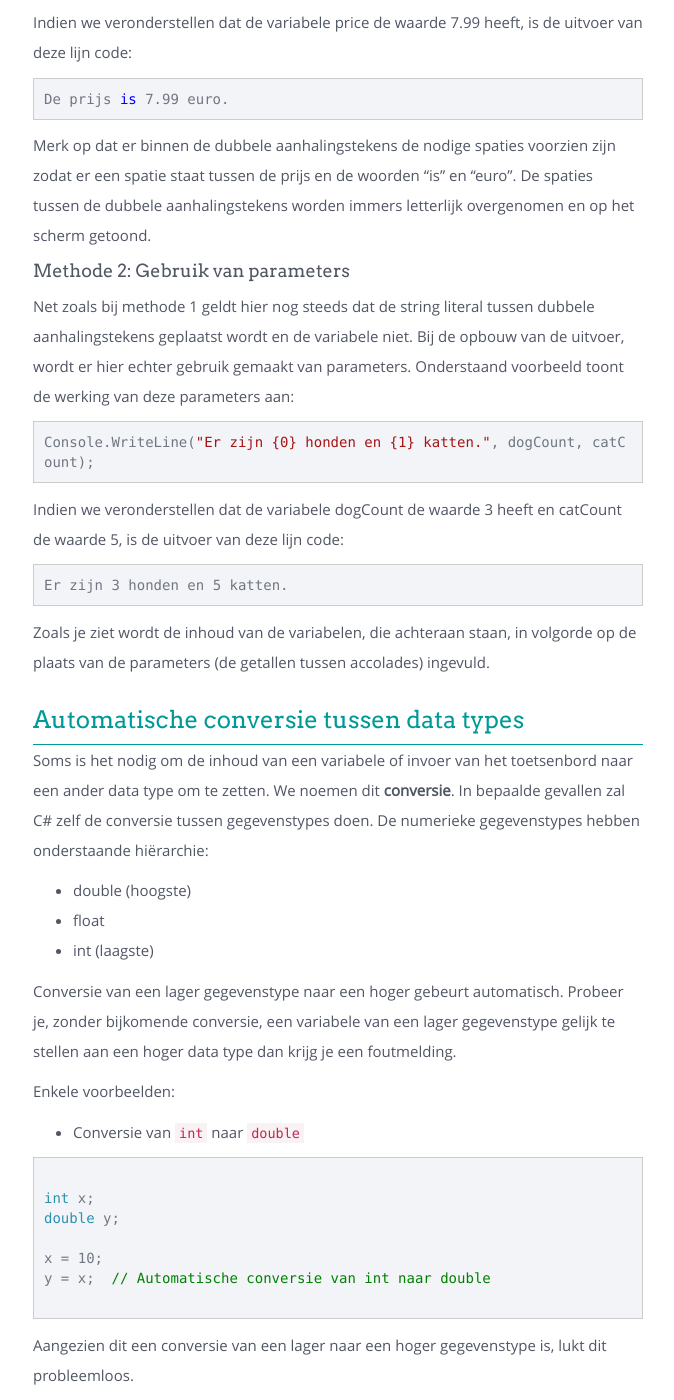
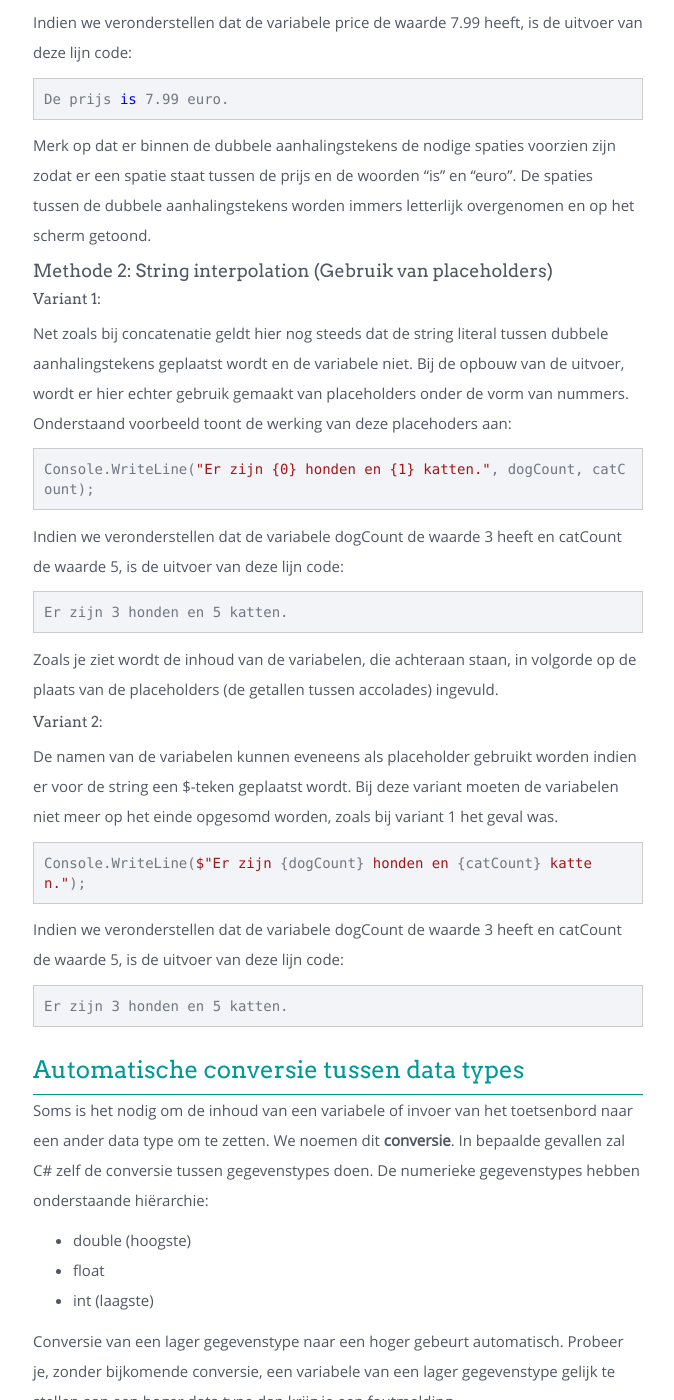
Before and after one commit to sma-it/sma-it.github.io, a Jekyll site: the page built from modules/basics/_posts/2000-01-03-data_types.md, in a window 1280 px wide and 1400 px high, scrolled down 5953 px. Shown: the whole window, without its empty margins (382-1056 px from the left). Built offline with Jekyll 4.4.1, drawn with Linux system fonts in a browser that asks for light colours; nearby versions of some CDN libraries; some of the changed text lies outside the part shown.

Commit message:
Variant 2 van string interpolation toegevoegd.

````diff
--- a/modules/basics/_posts/2000-01-03-data_types.md
+++ b/modules/basics/_posts/2000-01-03-data_types.md
@@ -178,7 +178,7 @@ Indien we veronderstellen dat de variabele y de waarde 100 heeft, is de uitvoer
 
 Er zijn twee manieren om string literals en variabelen gecombineerd op het scherm te tonen d.m.v. de functie `Console.WriteLine()`. Je bent vrij om te kiezen welke je methode je gebruikt, maar zorg dat je beide werkwijzen begrijpt.
 
-#### Methode 1: Gebruik van de operator +
+#### Methode 1: String concatenation (Gebruik van de operator +)
 
 De string literal wordt tussen dubbele aanhalingstekens geplaatst. Dit duidt erop dat deze tekst letterlijk moet weergegeven worden. De variabele staat niet tussen de dubbele aanhalingstekens, wat ervoor zorgt dat de inhoud van deze variabele op het scherm getoond wordt. Beide onderdelen worden met de operator + aan elkaar gekoppeld.
 In onderstaand voorbeeld worden twee string literals en een variabele met de operator + tot 1 geheel samengevoegd. Dit geheel wordt via `Console.WriteLine()` op het scherm getoond.
@@ -195,9 +195,10 @@ De prijs is 7.99 euro.
 
 Merk op dat er binnen de dubbele aanhalingstekens de nodige spaties voorzien zijn zodat er een spatie staat tussen de prijs en de woorden "is" en "euro". De spaties tussen de dubbele aanhalingstekens worden immers letterlijk overgenomen en op het scherm getoond.
 
-#### Methode 2: Gebruik van parameters
+#### Methode 2: String interpolation (Gebruik van placeholders)
 
-Net zoals bij methode 1 geldt hier nog steeds dat de string literal tussen dubbele aanhalingstekens geplaatst wordt en de variabele niet. Bij de opbouw van de uitvoer, wordt er hier echter gebruik gemaakt van parameters. Onderstaand voorbeeld toont de werking van deze parameters aan:
+##### Variant 1:
+Net zoals bij concatenatie geldt hier nog steeds dat de string literal tussen dubbele aanhalingstekens geplaatst wordt en de variabele niet. Bij de opbouw van de uitvoer, wordt er hier echter gebruik gemaakt van placeholders onder de vorm van nummers. Onderstaand voorbeeld toont de werking van deze placehoders aan:
 
 ```csharp
 Console.WriteLine("Er zijn {0} honden en {1} katten.", dogCount, catCount);
@@ -209,7 +210,20 @@ Indien we veronderstellen dat de variabele dogCount de waarde 3 heeft en catCoun
 Er zijn 3 honden en 5 katten.
 ```
 
-Zoals je ziet wordt de inhoud van de variabelen, die achteraan staan, in volgorde op de plaats van de parameters (de getallen tussen accolades) ingevuld.
+Zoals je ziet wordt de inhoud van de variabelen, die achteraan staan, in volgorde op de plaats van de placeholders (de getallen tussen accolades) ingevuld.
+
+##### Variant 2:
+De namen van de variabelen kunnen eveneens als placeholder gebruikt worden indien er voor de string een $-teken geplaatst wordt. Bij deze variant moeten de variabelen niet meer op het einde opgesomd worden, zoals bij variant 1 het geval was.
+
+```csharp
+Console.WriteLine($"Er zijn {dogCount} honden en {catCount} katten.");
+```
+
+Indien we veronderstellen dat de variabele dogCount de waarde 3 heeft en catCount de waarde 5, is de uitvoer van deze lijn code:
+
+```csharp
+Er zijn 3 honden en 5 katten.
+```
 
 <div class="header2" markdown = "1">## Automatische conversie tussen data types
 </div>
````
